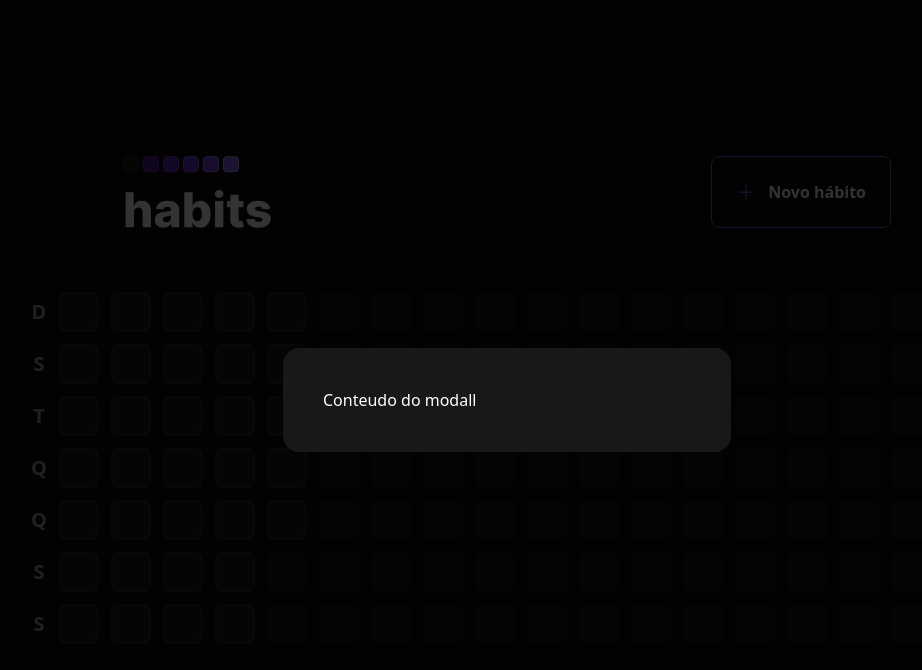
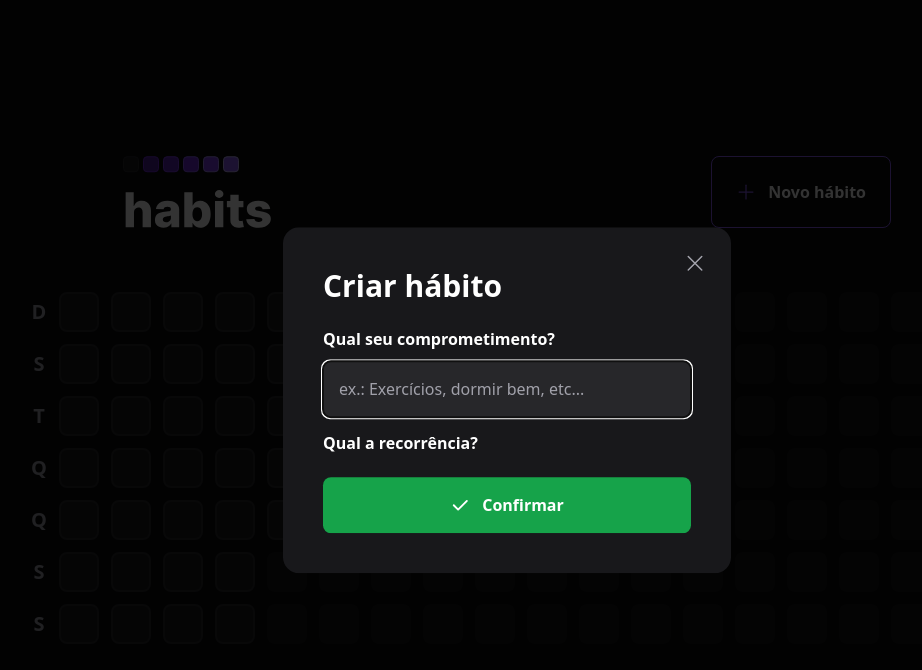
Before and after one commit to leiaoliver/Habits, a React (Vite) app in the folder web/: page / in a window 1280 px wide. Both pictures are taken after a click on the button "Novo hábito". Shown: the top 670 px of the page, without its empty margins (133-1055 px from the left). Built offline with nearby package versions, Linux system fonts and the light colour scheme.

Commit message:
created modal

```diff
--- a/web/src/components/Header.tsx
+++ b/web/src/components/Header.tsx
@@ -1,8 +1,9 @@
-import { Plus } from "phosphor-react";
+import { Plus, X } from "phosphor-react";
 import { useState } from "react";
 import * as Dialog from "@radix-ui/react-dialog";
 
 import logoImage from "../assets/Group 2.svg";
+import { NewHabitForm } from "./NewHabitForm";
 
 export function Header() {
   return (
@@ -20,9 +21,15 @@
 
         <Dialog.Portal>
           <Dialog.Overlay className="w-screen h-screen bg-black/80 fixed inset-0" />
+          <Dialog.Content className="absolute p-10 bg-zinc-900 rounded-2xl w-full max-w-md top-1/2 left-1/2 -translate-x-1/2 -translate-y-1/2">
+            <Dialog.Close className="absolute right-6 top-6 text-zinc-400 hover:text-zinc-200">
+              <X size={24} aria-label="Fechar" />
+            </Dialog.Close>
+            <Dialog.Title className="text-3xl leading-tight font-extrabold">
+              Criar hábito
+            </Dialog.Title>
 
-          <Dialog.Content className="absolute p-10 bg-zinc-900 rounded-2xl w-full max-w-md top-1/2 left-1/2 -translate-x-1/2 -translate-y-1/2">
-            Conteudo do modall
+            <NewHabitForm />
           </Dialog.Content>
         </Dialog.Portal>
       </Dialog.Root>
--- /dev/null
+++ b/web/src/components/NewHabitForm.tsx
@@ -0,0 +1,31 @@
+import { Check } from "phosphor-react";
+
+export function NewHabitForm() {
+  return (
+    <form className="w-full flex flex-col mt-6">
+      <label htmlFor="title" className="font-semibold leading-tight">
+        Qual seu comprometimento?
+      </label>
+
+      <input
+        type="text"
+        id="title"
+        placeholder="ex.: Exercícios, dormir bem, etc..."
+        className="p-4 rounded-lg mt-3 bg-zinc-800 text-white placeholder:text-zinc-400"
+        autoFocus
+      />
+
+      <label htmlFor="" className="font-semibold leading-tight mt-4">
+        Qual a recorrência?
+      </label>
+
+      <button
+        type="submit"
+        className="mt-6 rounded-lg p-4 flex items-center justify-center gap-3 font-semibold bg-green-600 hover:bg-green-500"
+      >
+        <Check size={20} weight="bold" />
+        Confirmar
+      </button>
+    </form>
+  );
+}
```
